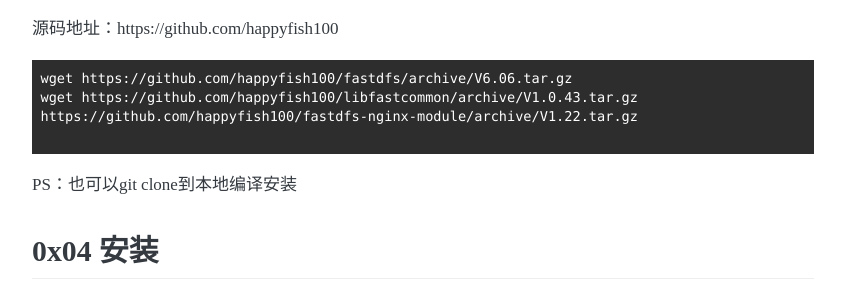
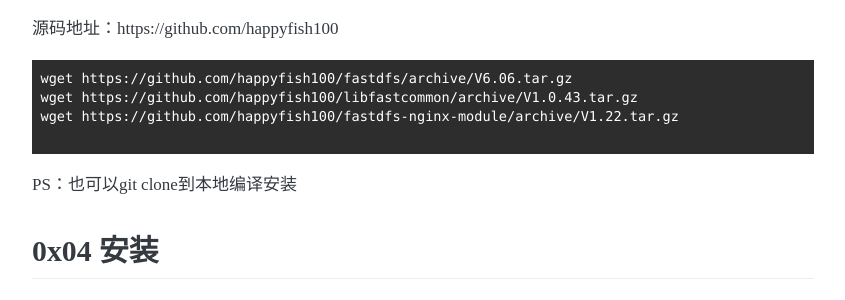
Before and after one commit to perfiffer/perfiffer.github.io, a Jekyll site: the page built from _posts/2020-05-13-FastDFS.md, in a window 1280 px wide and 900 px high, scrolled down 823 px. Shown: the part 190-490 px from the top of the window, without its empty margins (217-1062 px from the left). Built offline with Jekyll 4.4.1, drawn with Linux system fonts in a browser that asks for light colours; some web fonts are replaced; comment, search, counter and statistics services are not loaded.

Commit message:
Update Blog

````diff
--- a/_posts/2020-05-13-FastDFS.md
+++ b/_posts/2020-05-13-FastDFS.md
@@ -2,7 +2,7 @@
 layout: page
 title: FastDFS多group配置
 tag: fastdfs
-comment: true
+comments: true
 ---
 # 简介
 FastDFS是一个高可用的分布式文件存储系统，功能包括：文件存储、文件同步、文件访问、高可用和负载均衡。适合大小在4KB~500MB的文件存储。
@@ -26,7 +26,7 @@
 ```
 wget https://github.com/happyfish100/fastdfs/archive/V6.06.tar.gz
 wget https://github.com/happyfish100/libfastcommon/archive/V1.0.43.tar.gz
-https://github.com/happyfish100/fastdfs-nginx-module/archive/V1.22.tar.gz
+wget https://github.com/happyfish100/fastdfs-nginx-module/archive/V1.22.tar.gz
 
 ```
 PS：也可以git clone到本地编译安装
````
